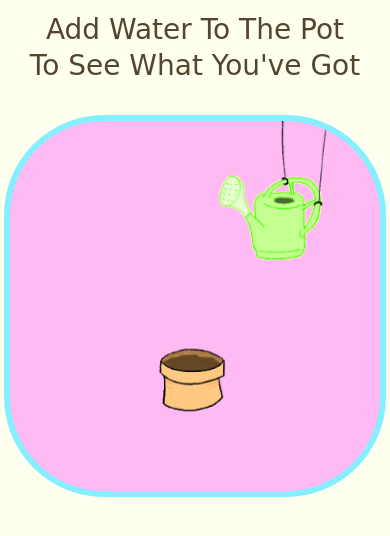
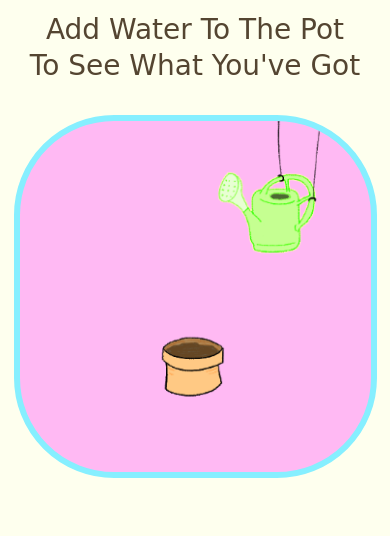
Before and after one commit to theedrradical/mysteryflower, a plain HTML site: page index.html in a window 390 px wide. Shown: the part 94-630 px from the top of the page. Drawn offline with Linux system fonts and the light colour scheme.

Commit message:
Add files via upload

```diff
--- a/style.css
+++ b/style.css
@@ -98,10 +98,10 @@ button {
     }
 
     canvas {
-        width: 95vw !important;
-        height: 95vw !important;
-        max-width: 95vw !important;
-        max-height: 95vw !important;
+        width: 90vw !important;
+        height: 90vw !important;
+        max-width: 90vw !important;
+        max-height: 90vw !important;
         border-width: 6px;
     }
 }
```
